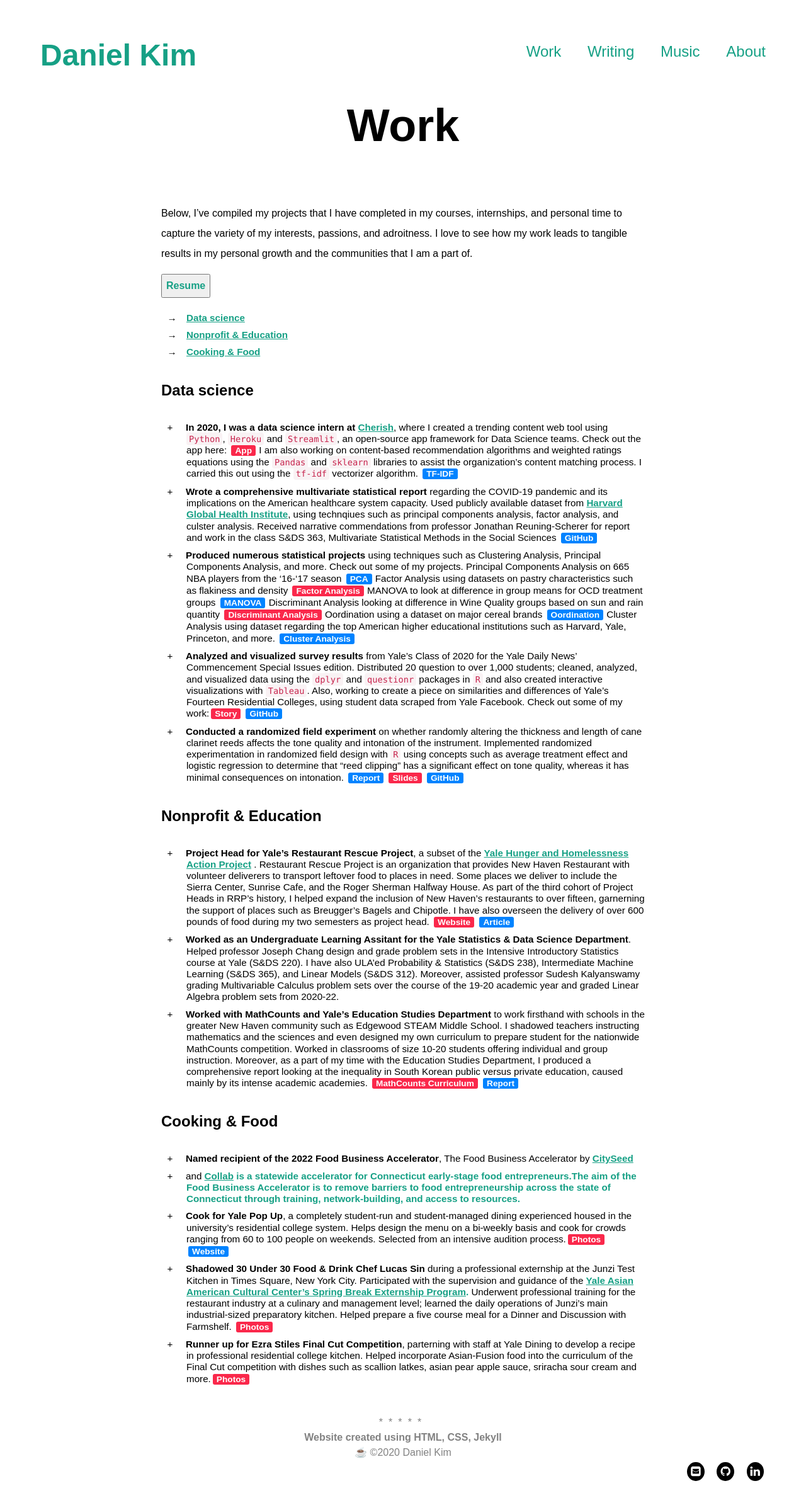
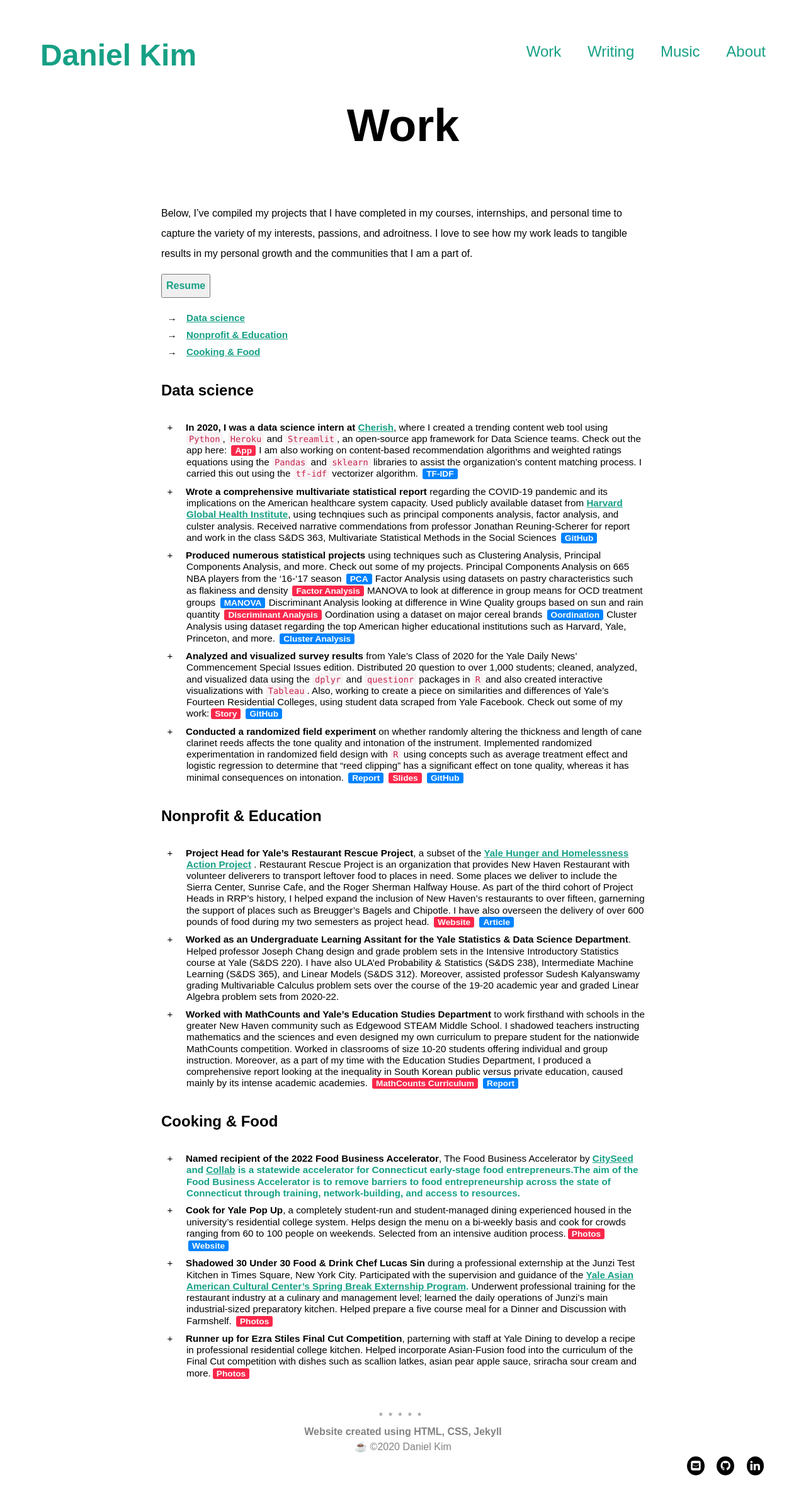
Before and after one commit to danielk56/danielk56.github.io, a Jekyll site: the page built from work.md, in a window 1280 px wide. Shown: the whole page at 63% size. Built offline with Jekyll 4.4.1, drawn with Linux system fonts in a browser that asks for light colours.

Commit message:
Update work.md

```diff
--- a/work.md
+++ b/work.md
@@ -46,8 +46,7 @@ Below, I've compiled my projects that I have completed in my courses, internship
 
 {: .list-plus}
 
-- **Named recipient of the 2022 Food Business Accelerator**, The Food Business Accelerator by <a href="https://cityseed.org/"><ins>CitySeed</ins>
--    and <a href="https://collabnewhaven.org/"><ins>Collab</ins> is a statewide accelerator for Connecticut early-stage food entrepreneurs.The aim of the Food Business Accelerator is to remove barriers to food entrepreneurship across the state of Connecticut through training, network-building, and access to resources.
+- **Named recipient of the 2022 Food Business Accelerator**, The Food Business Accelerator by <a href="https://cityseed.org/"><ins>CitySeed</ins> and <a href="https://collabnewhaven.org/"><ins>Collab</ins> is a statewide accelerator for Connecticut early-stage food entrepreneurs.The aim of the Food Business Accelerator is to remove barriers to food entrepreneurship across the state of Connecticut through training, network-building, and access to resources.
 - **Cook for Yale Pop Up**, a completely student-run and student-managed dining experienced housed in the university's residential college system. Helps design the menu on a bi-weekly basis and cook for crowds ranging from 60 to 100 people on weekends. Selected from an intensive audition process.[Photos](https://drive.google.com/drive/folders/1vzjcyZ-oEXPlx0gVpVvmtS8hUBs69u13?usp=sharing){:target="_blank" class="button inline-label-page"} [Website](http://www.yalepopup.org/){:target="_blank" class="button inline-label-github"}
 - **Shadowed 30 Under 30 Food & Drink Chef Lucas Sin** during a professional externship at the Junzi Test Kitchen in Times Square, New York City. Participated with the supervision and guidance of the <a href="https://aacc.yalecollege.yale.edu/alumni-engagement/spring-break-externship-program"><ins>Yale Asian American Cultural Center's Spring Break Externship Program</ins>. </a> Underwent professional training for the restaurant industry at a culinary and management level; learned the daily operations of Junzi's main industrial-sized preparatory kitchen. Helped prepare a five course meal for a Dinner and Discussion with Farmshelf. [Photos](https://drive.google.com/drive/folders/1CcbGgEMQLU-qXVCtmW-ql5pSIzWeTJTT?usp=sharing){:target="_blank" class="button inline-label-page"}
 - **Runner up for Ezra Stiles Final Cut Competition**, parterning with staff at Yale Dining to develop a recipe in professional residential college kitchen. Helped incorporate Asian-Fusion food into the curriculum of the Final Cut competition with dishes such as scallion latkes, asian pear apple sauce, sriracha sour cream and more.[Photos](https://drive.google.com/drive/folders/1swvtNHMMW0irBXy5jfG5muWEQ4FAVpmr?usp=sharing){:target="_blank" class="button inline-label-page"}
```
